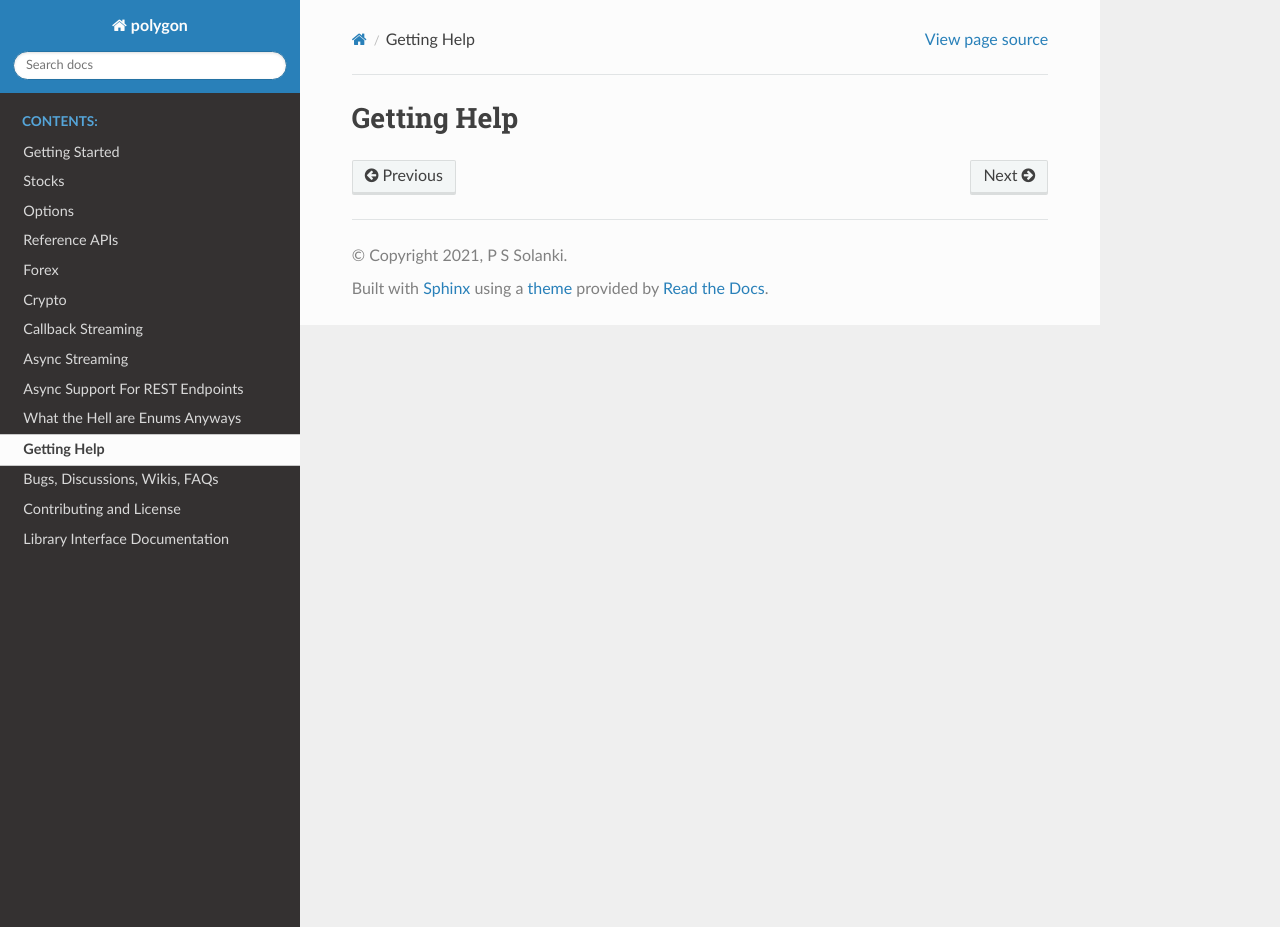
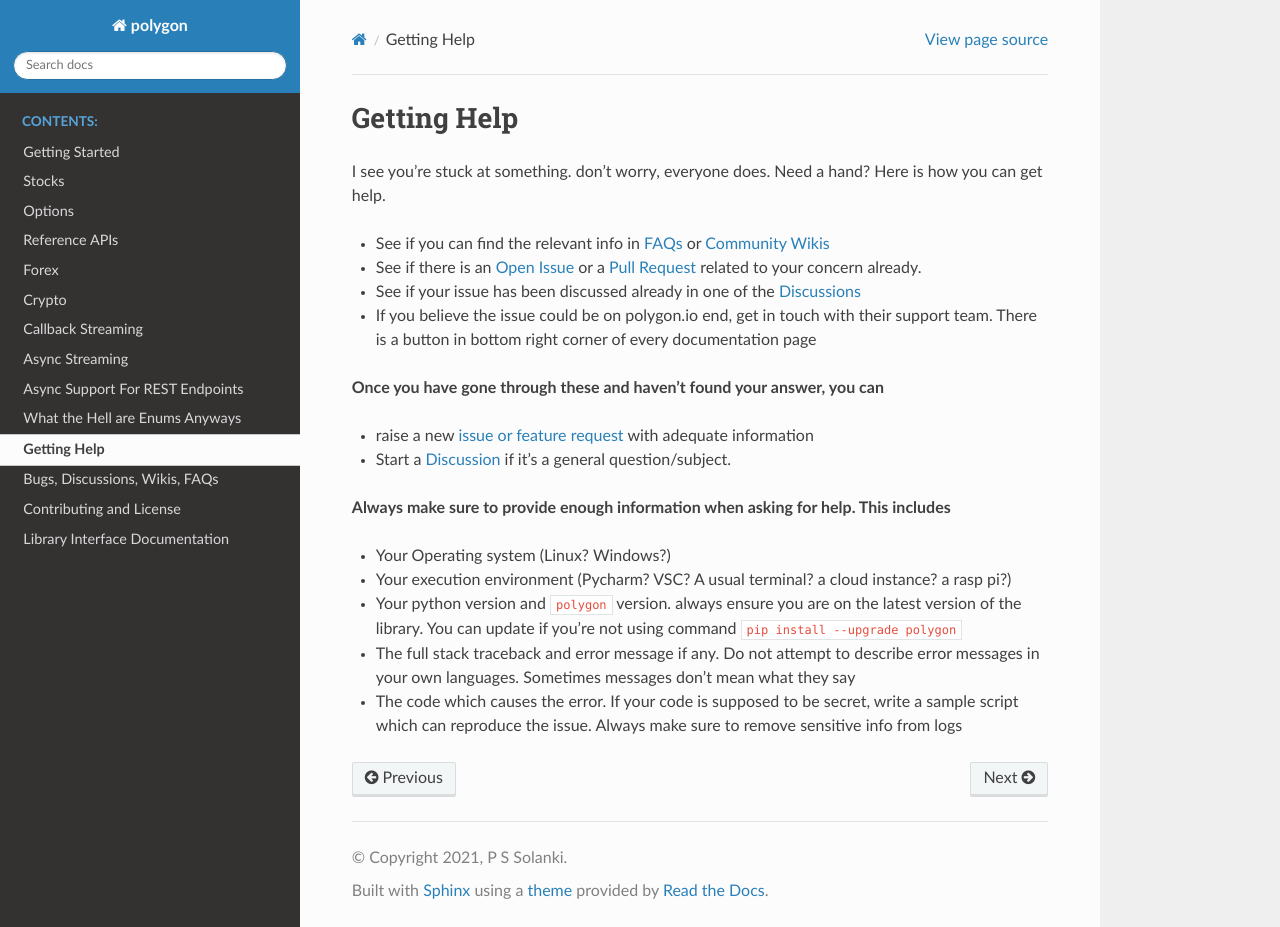
Before and after one commit to pssolanki111/polygon, a Sphinx documentation site: the page built from docs/getting_help.rst, in a window 1280 px wide and 927 px high. Built offline with Sphinx 7.4.7 and the Read the Docs theme 2.0.0, drawn with Linux system fonts in a browser that asks for light colours.

Commit message:
finished getting help docs

```diff
--- a/docs/contrib_and_license.rst
+++ b/docs/contrib_and_license.rst
@@ -12,6 +12,8 @@ A bug you can fix? Improving documentation? Just wanna structure the code better
 Read this small guide to know how you can start contributing.
 
 **If this is your first time contributing to an open source project, Welcome. You'd probably want to contribute to something you are confident about**
+
+Want to discuss anything related to the lib? head over to `Developer Discussions <https://github.com/pssolanki111/polygon/discussions/2>`__.
 
 Picking up what to work on
 ~~~~~~~~~~~~~~~~~~~~~~~~~~
--- a/docs/getting_help.rst
+++ b/docs/getting_help.rst
@@ -3,3 +3,23 @@
 
 Getting Help
 ============
+
+I see you're stuck at something. don't worry, everyone does. Need a hand? Here is how you can get help.
+
+* See if you can find the relevant info in :ref:`faq_header` or :ref:`wikis_header`
+* See if there is an `Open Issue <https://github.com/pssolanki111/polygon/issues>`__ or a `Pull Request <https://github.com/pssolanki111/polygon/pulls>`__ related to your concern already.
+* See if your issue has been discussed already in one of the :ref:`discussions_header`
+* If you believe the issue could be on polygon.io end, get in touch with their support team. There is a button in bottom right corner of every documentation page
+
+**Once you have gone through these and haven't found your answer, you can**
+
+* raise a new `issue or feature request <https://github.com/pssolanki111/polygon/issues/new/choose>`__ with adequate information
+* Start a `Discussion <https://github.com/pssolanki111/polygon/discussions>`__ if it's a general question/subject.
+
+**Always make sure to provide enough information when asking for help. This includes**
+
+* Your Operating system (Linux? Windows?)
+* Your execution environment (Pycharm? VSC? A usual terminal? a cloud instance? a rasp pi?)
+* Your python version and ``polygon`` version. always ensure you are on the latest version of the library. You can update if you're not using command ``pip install --upgrade polygon``
+* The full stack traceback and error message if any. Do not attempt to describe error messages in your own languages. Sometimes messages don't mean what they say
+* The code which causes the error. If your code is supposed to be secret, write a sample script which can reproduce the issue. Always make sure to remove sensitive info from logs
```
Also changed, not shown: docs/bugs_discussions_wikis_faqs.rst (+22 -0 lines).
